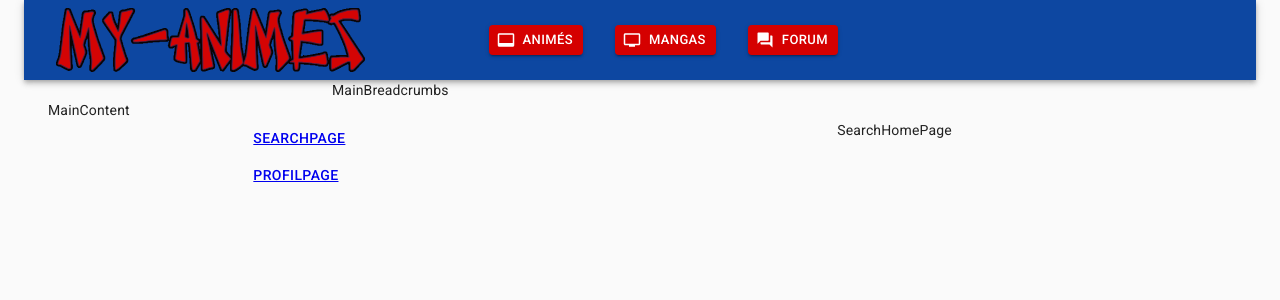
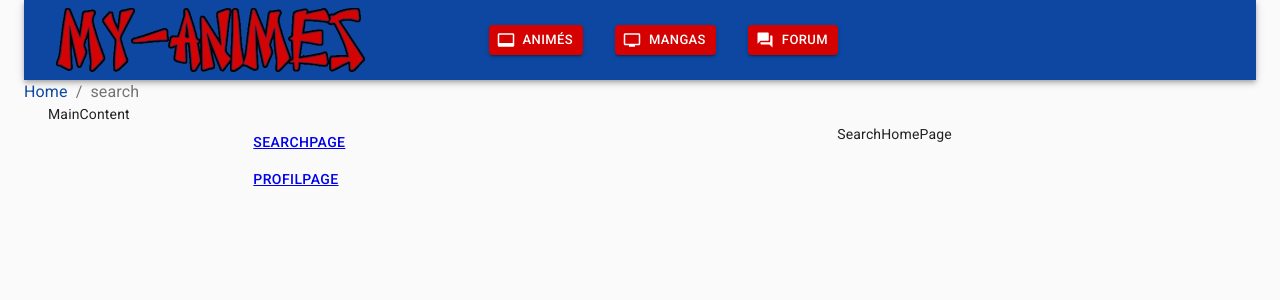
Before and after one commit to chnouk/my-animes, a React (Create React App) app: page / in a window 1280 px wide. Both pictures are taken after a click on the button "SEARCHPAGE". Shown: the top 300 px of the page. Built offline with nearby package versions, Linux system fonts and the light colour scheme.

Commit message:
breadcrumbs following react routeur

```diff
--- a/src/main/MainAppBar.tsx
+++ b/src/main/MainAppBar.tsx
@@ -1,4 +1,4 @@
-import { AppBar, Box, Button, makeStyles, Toolbar } from '@material-ui/core';
+import { AppBar, Button, makeStyles, Toolbar } from '@material-ui/core';
 import logo from '../assets/my-animes-a.svg'
 import React from 'react';
 import VideoLabelIcon from '@material-ui/icons/VideoLabel';
--- a/src/main/MainBreadcrumbs.tsx
+++ b/src/main/MainBreadcrumbs.tsx
@@ -1,16 +1,46 @@
-import { Box, Grid } from '@material-ui/core';
-import React from 'react';
+import React from "react";
+import { Breadcrumbs, Link, Box } from "@material-ui/core";
+import { useHistory, useLocation } from "react-router-dom";
+
+interface BreadcrumbsLinkProps {
+    name: string,
+    isLast: boolean,
+    routeTo: string
+}
+
+const BreadcrumbsLink = (props: BreadcrumbsLinkProps) => {
+
+    const history = useHistory();
+
+    if (props.isLast)
+        return (<Box key={props.name}>{props.name}</Box>)
+
+    return (<Link key={props.name} onClick={() => history.push(props.routeTo)}>{props.name}</Link>)
+}
 
 const MainBreadcrumbs = () => {
 
+    const location = useLocation()
+
+    const pathnames = location.pathname.split("/").filter((x: any) => x);
+
     return (
-    <Grid container xs={12}>
-        <Grid item xs={3}></Grid>
-        <Grid item xs={3}><Box>MainBreadcrumbs</Box></Grid>
-        <Grid item xs={6}></Grid>
-    </Grid>
-    )
+    <Breadcrumbs>
 
-}
+        <BreadcrumbsLink isLast={pathnames.length <= 0} name='Home' routeTo='/' />
 
-export default MainBreadcrumbs
+        {pathnames.map((name, index) => {
+
+            const routeTo = `/${pathnames.slice(0, index + 1).join("/")}`;
+
+            const isLast = index === pathnames.length - 1;
+
+            return (<BreadcrumbsLink isLast={isLast} name={name} routeTo={routeTo} />)
+
+        })}
+
+    </Breadcrumbs>
+  );
+};
+
+export default MainBreadcrumbs;
--- a/src/main/MainPage.tsx
+++ b/src/main/MainPage.tsx
@@ -1,16 +1,20 @@
 import React from 'react';
 import MainAppBar from './MainAppBar';
 import MainContent from './MainContent';
-import MainCrumBread from './MainBreadcrumbs';
+import MainBreadcrumbs from './MainBreadcrumbs';
 import { Container } from '@material-ui/core';
 
 const MainPage = () => {
 
     return (
     <Container maxWidth='lg'>
+
         <MainAppBar />
-        <MainCrumBread />
+
+        <MainBreadcrumbs />
+
         <MainContent />
+
     </Container>
     )
 
```
